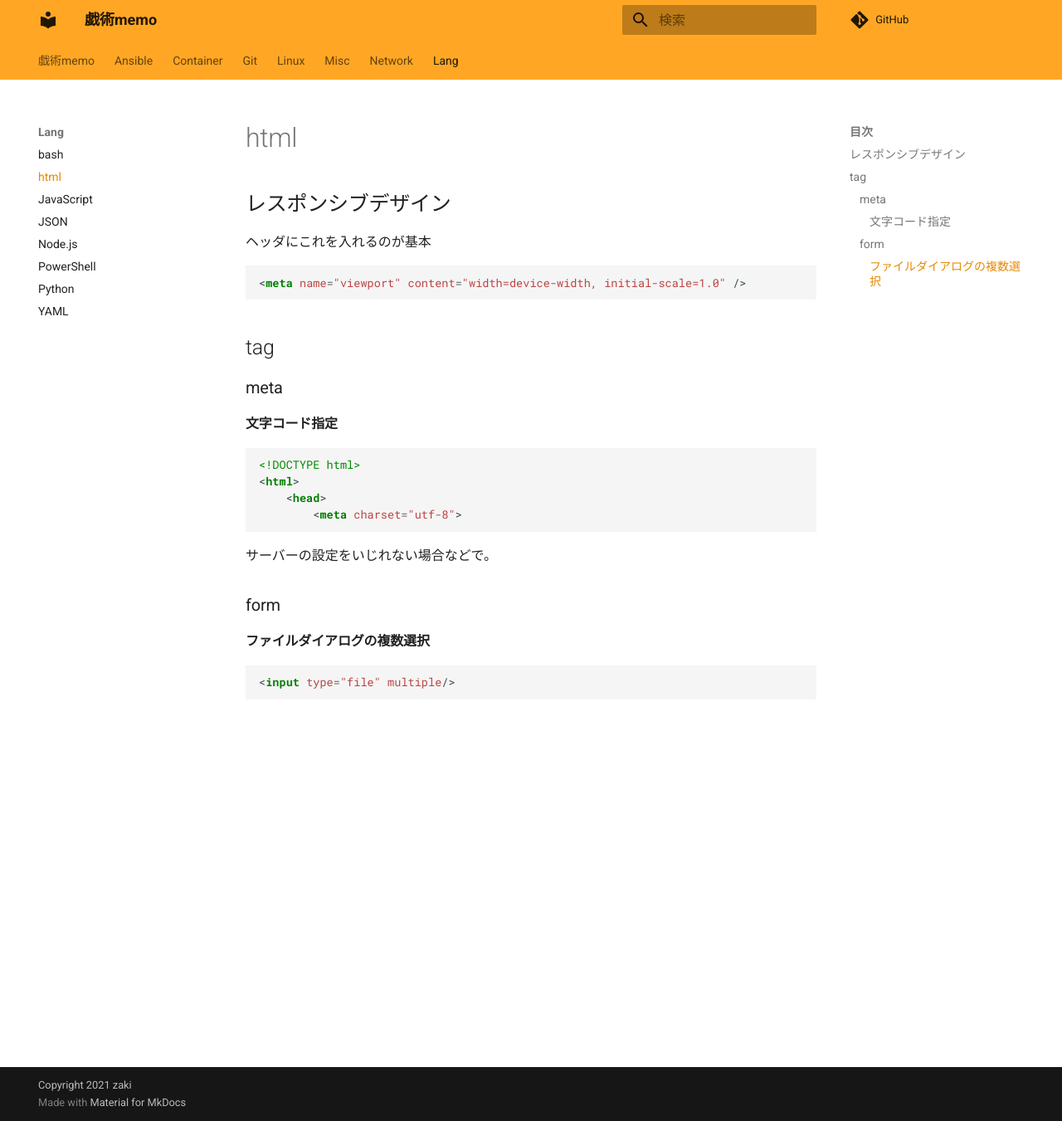
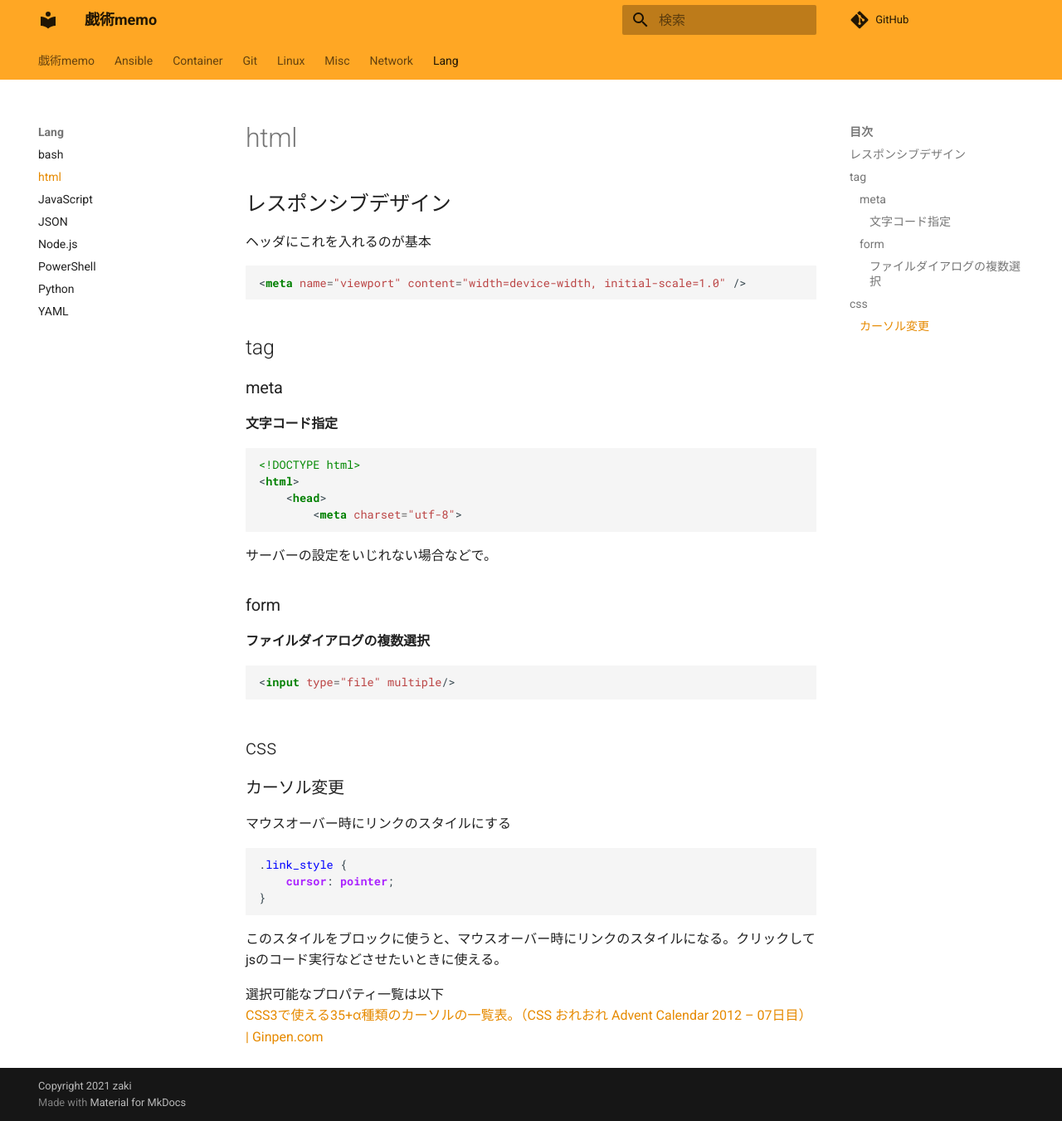
Before and after one commit to zaki-lknr/docs, an MkDocs documentation site: the page built from docs/lang/html.md, in a window 1280 px wide and 1351 px high. Shown: the whole window at 83% size. Built offline with MkDocs 1.6.1 and Material for MkDocs 9.7.7, drawn with Linux system fonts in a browser that asks for light colours; comment, search, counter and statistics services are not loaded.

Commit message:
add: lang/html: cssカーソルスタイル

````diff
--- a/docs/lang/html.md
+++ b/docs/lang/html.md
@@ -30,3 +30,20 @@
 ```html
 <input type="file" multiple/>
 ```
+
+## css
+
+### カーソル変更
+
+マウスオーバー時にリンクのスタイルにする
+
+```css
+.link_style {
+    cursor: pointer;
+}
+```
+
+このスタイルをブロックに使うと、マウスオーバー時にリンクのスタイルになる。クリックしてjsのコード実行などさせたいときに使える。
+
+選択可能なプロパティ一覧は以下
+[CSS3で使える35+α種類のカーソルの一覧表。（CSS おれおれ Advent Calendar 2012 – 07日目） | Ginpen.com](https://ginpen.com/2012/12/08/css-cursors/)
````
